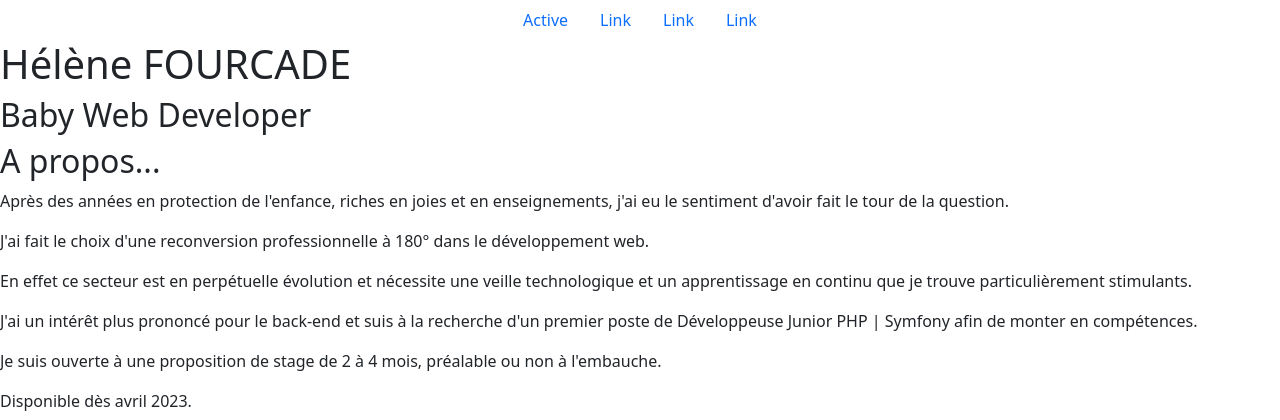
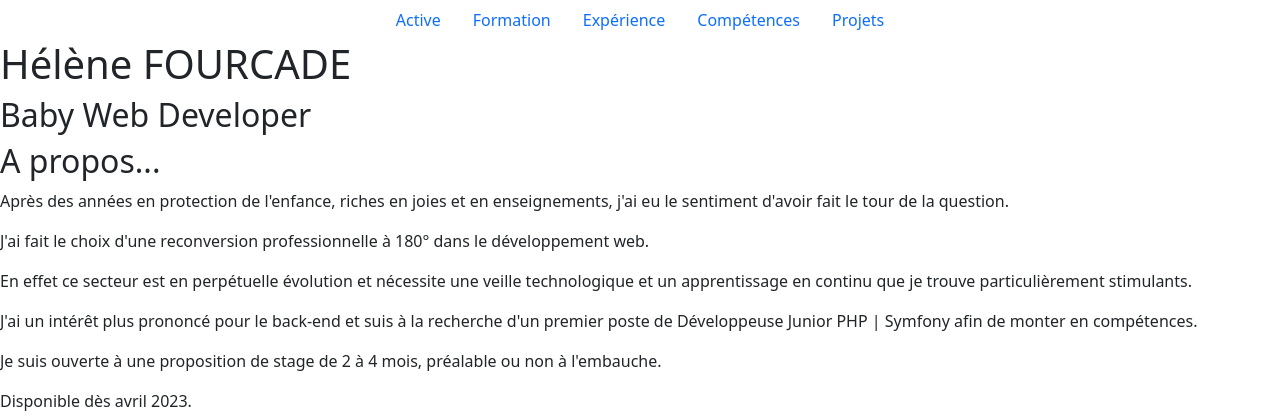
Before and after one commit to Helene48/my_portfolio, a Symfony app: template templates/home/index.html.twig in a window 1280 px wide. Shown: the top 420 px of the page. Run offline with Twig, Linux system fonts and the light colour scheme; the template is opened without the code that fills it, so the values that code supplies are empty; some libraries are stand-ins or nearby versions.

Commit message:
edit navbar

```diff
--- a/templates/_includes/_navbar.html.twig
+++ b/templates/_includes/_navbar.html.twig
@@ -3,12 +3,15 @@
         <a class="nav-link active" aria-current="page" href="#">Active</a>
     </li>
     <li class="nav-item">
-        <a class="nav-link" href="#">Link</a>
+        <a class="nav-link" href="#">Formation</a>
     </li>
     <li class="nav-item">
-        <a class="nav-link" href="#">Link</a>
+        <a class="nav-link" href="#">Expérience</a>
     </li>
     <li class="nav-item">
-        <a class="nav-link" href="#">Link</a>
+        <a class="nav-link" href="#">Compétences</a>
+    </li>
+    <li class="nav-item">
+        <a class="nav-link" href="#">Projets</a>
     </li>
 </ul>
```
